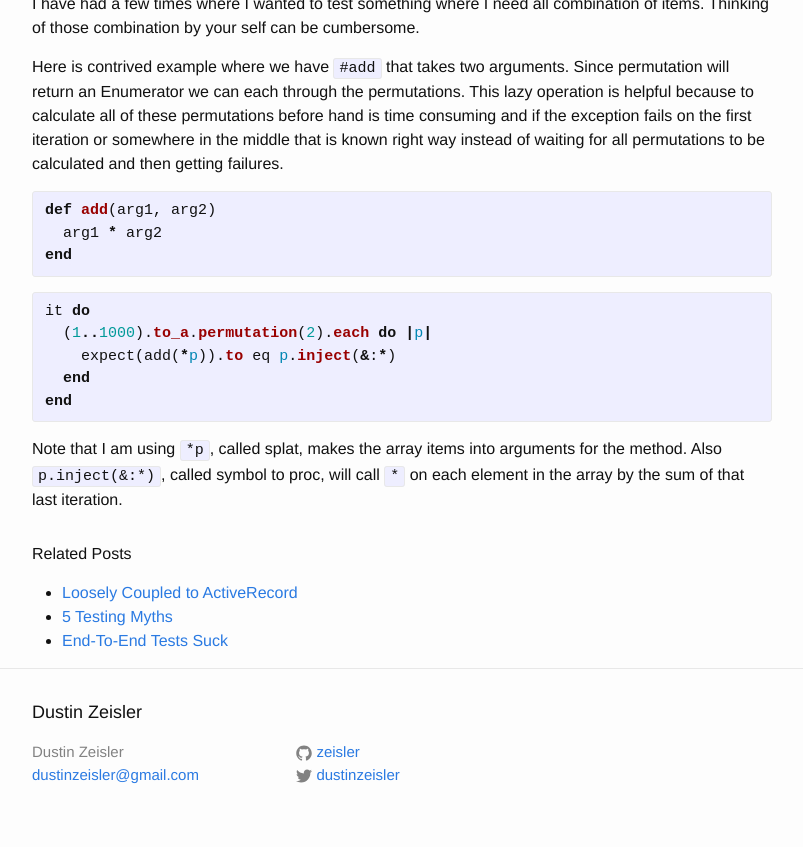
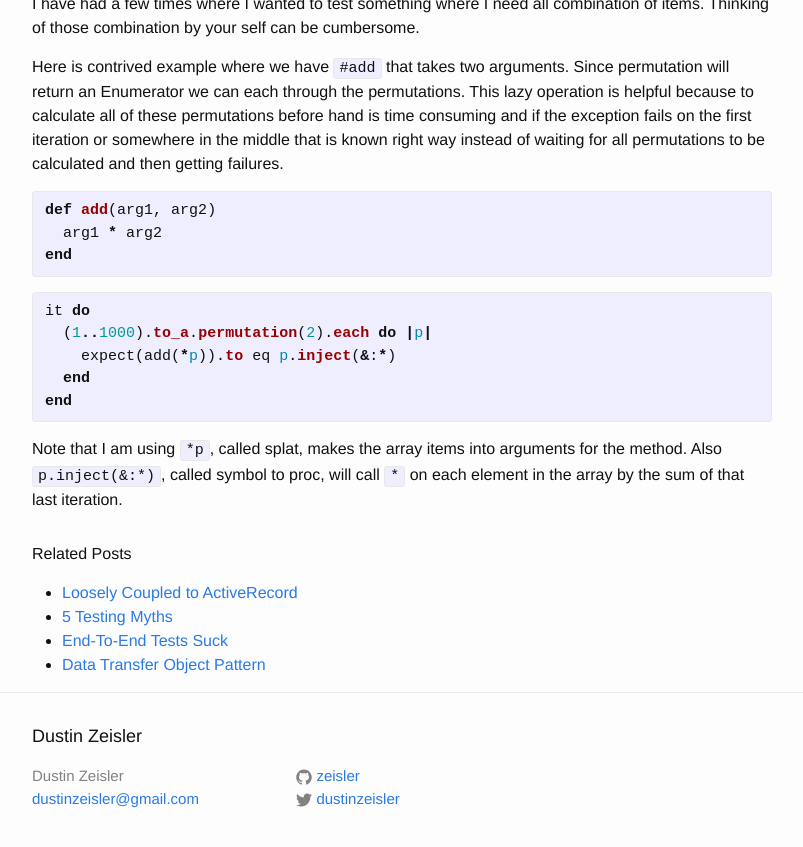
Before and after one commit to zeisler/zeisler.github.io, a Jekyll site: the page built from _posts/2015-02-16-array-permutation.md, in a window 1280 px wide and 900 px high, scrolled down 657 px. Shown: the top 847 px of the window, without its empty margins (238-1041 px from the left). Built offline with Jekyll 4.4.1, drawn with Linux system fonts in a browser that asks for light colours; comment, search, counter and statistics services are not loaded.

Commit message:
have 4 related posts

```diff
--- a/_layouts/post.html
+++ b/_layouts/post.html
@@ -16,7 +16,7 @@ layout: default
 
     <h4>Related Posts</h4>
     <ul>
-      {% for post in site.related_posts limit:3 %}
+      {% for post in site.related_posts limit:4 %}
       <li><a href="{{ BASE_PATH }}{{ post.url }}">{{ post.title }}</a></li>
       {% endfor %}
     </ul>
```
